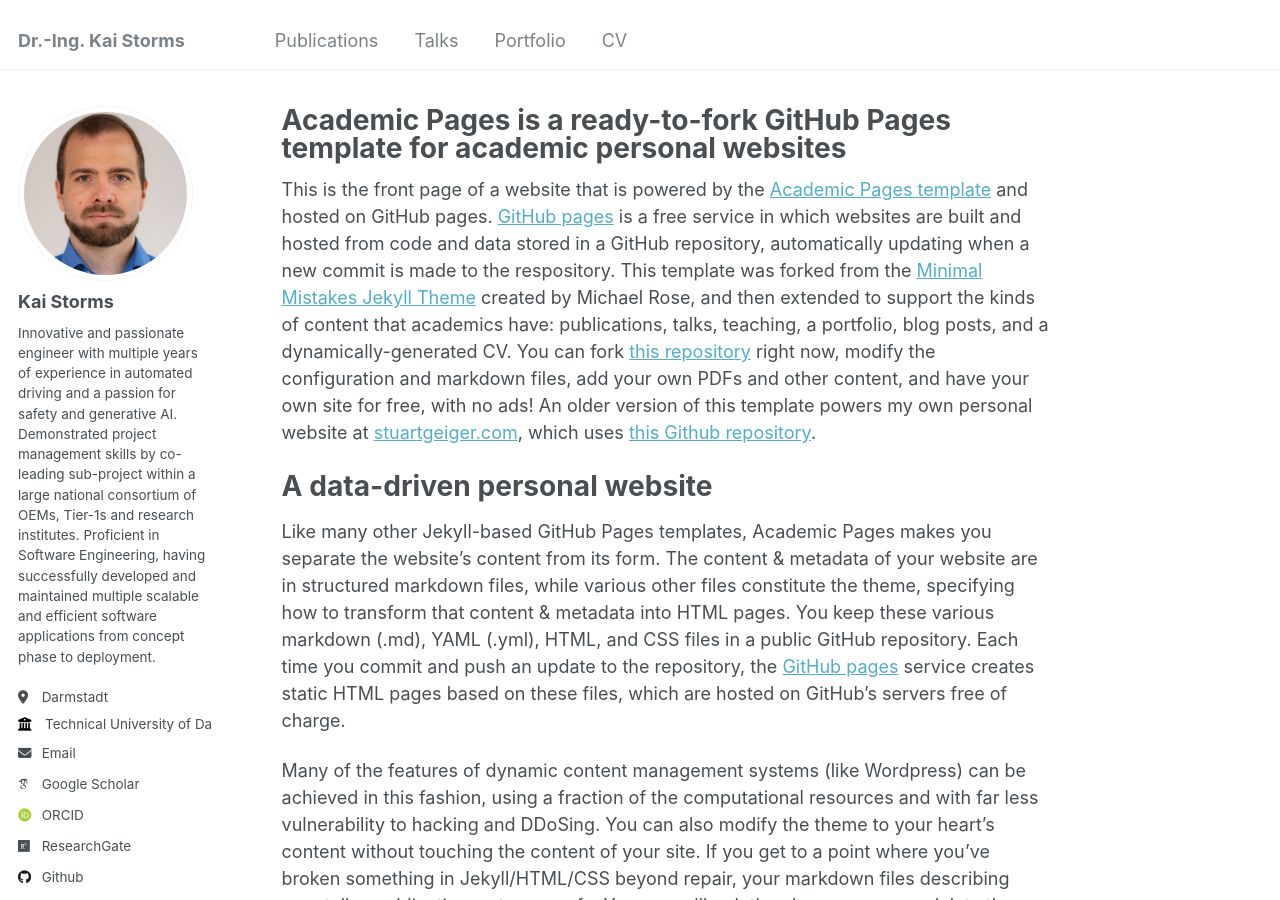
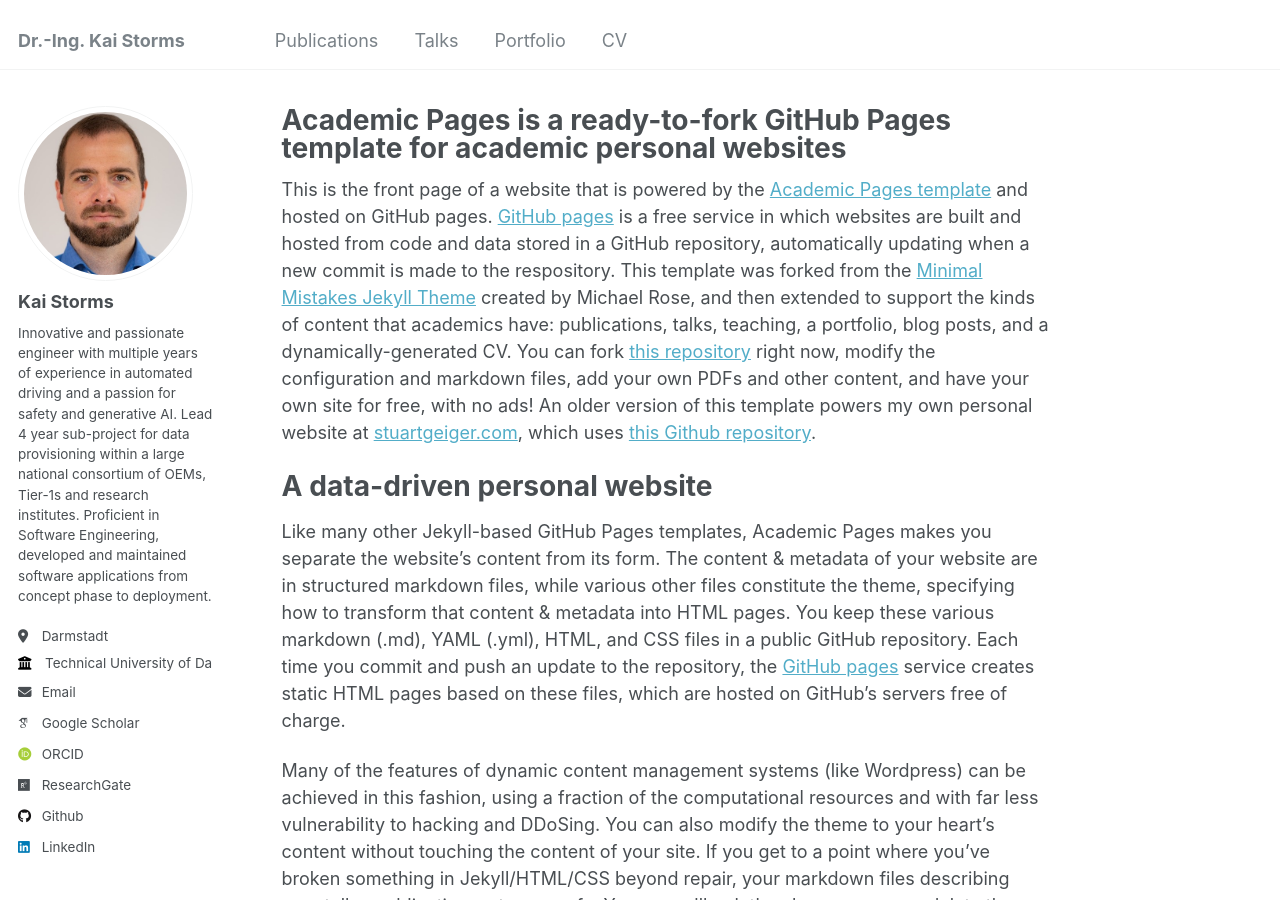
Before and after one commit to kai-storms/kai-storms.github.io, a Jekyll site: the page built from _pages/about.md, in a window 1280 px wide and 900 px high. Built offline with Jekyll 4.4.1, drawn with Linux system fonts in a browser that asks for light colours; some web fonts are replaced.

Commit message:
update to short bio

```diff
--- a/_config.yml
+++ b/_config.yml
@@ -24,9 +24,7 @@
   avatar           : "profile.png"
   name             : "Kai Storms"
   pronouns         : # example: "she/her"
-  bio              : "Innovative and passionate engineer with multiple years of experience in automated driving and a passion for safety and generative AI.
-Demonstrated project management skills by co-leading sub-project within a large national consortium of OEMs, Tier-1s and research institutes.
-Proficient in Software Engineering, having successfully developed and maintained multiple scalable and efficient software applications from concept phase to deployment."
+  bio              : "Innovative and passionate engineer with multiple years of experience in automated driving and a passion for safety and generative AI. Lead 4 year sub-project for data provisioning within a large national consortium of OEMs, Tier-1s and research institutes. Proficient in Software Engineering, developed and maintained software applications from concept phase to deployment."
   location         : "Darmstadt"
   employer         : "Technical University of Darmstadt"
   uri              : # URL
```
